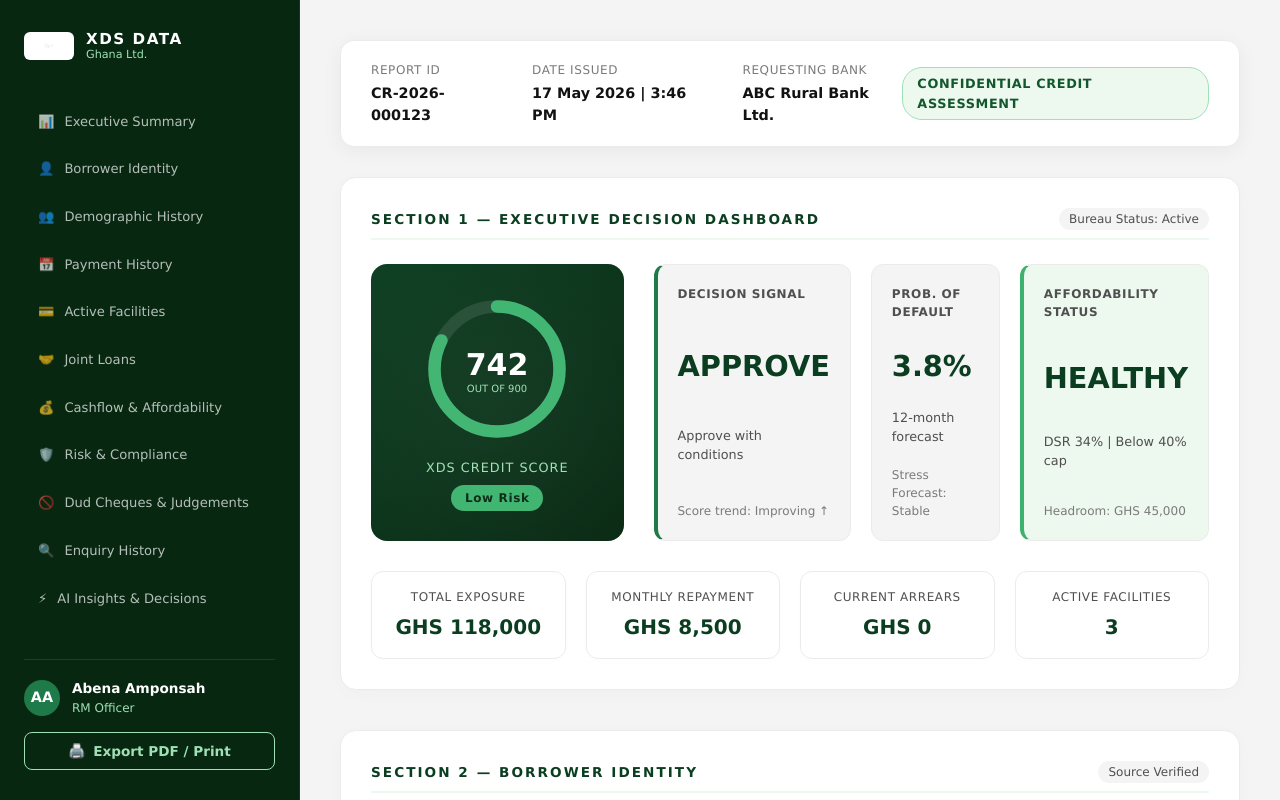
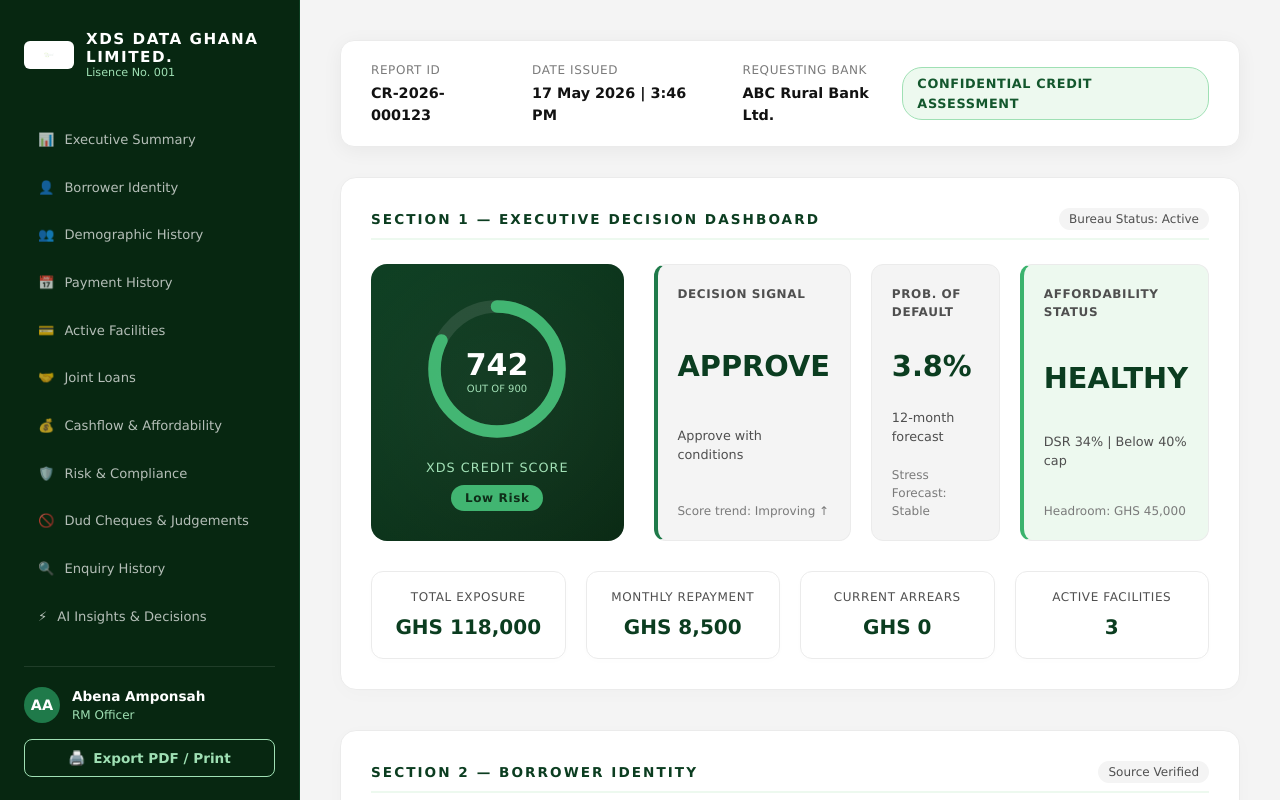
Before and after one commit to qrix15384/report_template, a React (Vite) app in the folder Report Template/: page / in a window 1280 px wide. Shown: the top 800 px of the page. Built offline with nearby package versions, Linux system fonts and the light colour scheme; the HTML template or start-up script is replaced by a standard one.

Commit message:
latest changes

```diff
--- a/Report Template/src/CreditReport.jsx
+++ b/Report Template/src/CreditReport.jsx
@@ -160,8 +160,8 @@ export default function CreditReport() {
         <div className="sidebar-brand">
           <img src={logo} alt="xdsdata logo" className="sidebar-logo" />
           <div className="sidebar-brand-name">
-            XDS Data
-            <span className="sidebar-brand-sub">Ghana Ltd.</span>
+            XDS Data Ghana Limited.
+            <span className="sidebar-brand-sub">Lisence No. 001</span>
           </div>
         </div>
 
```
